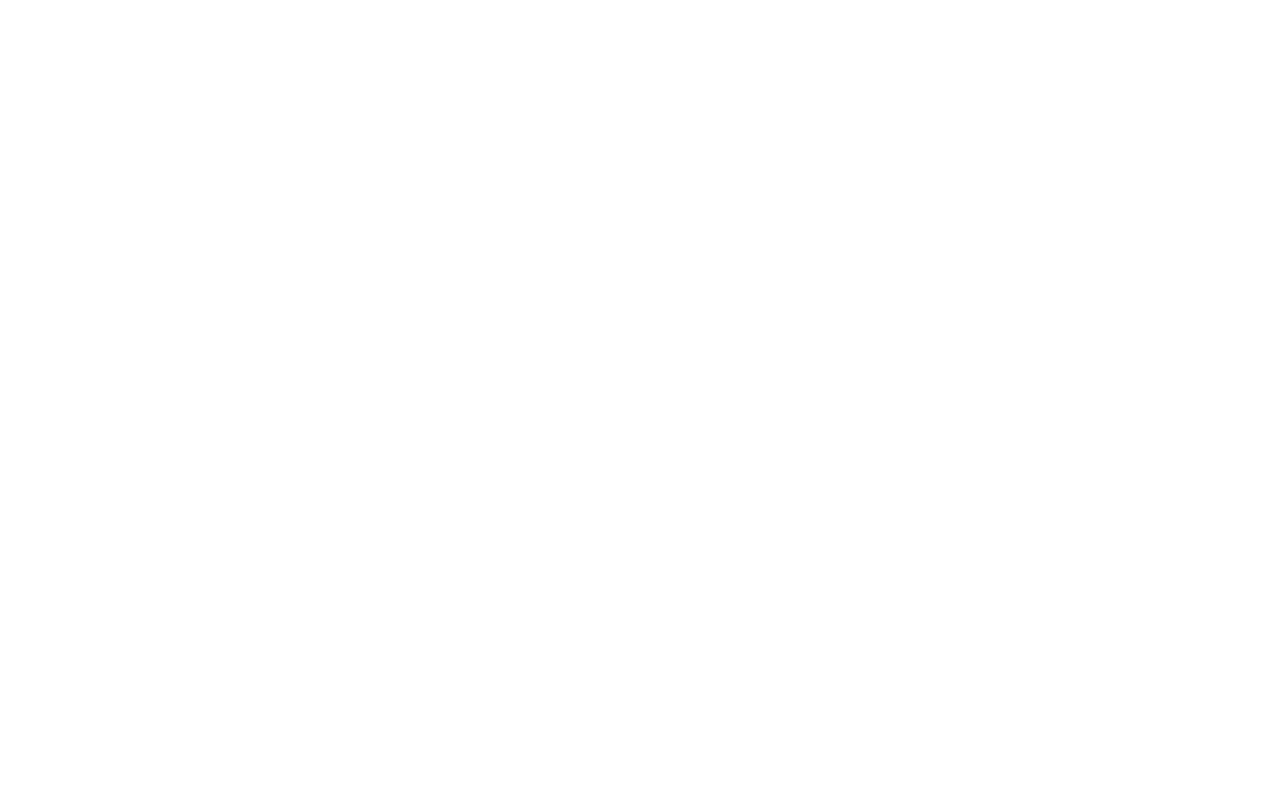
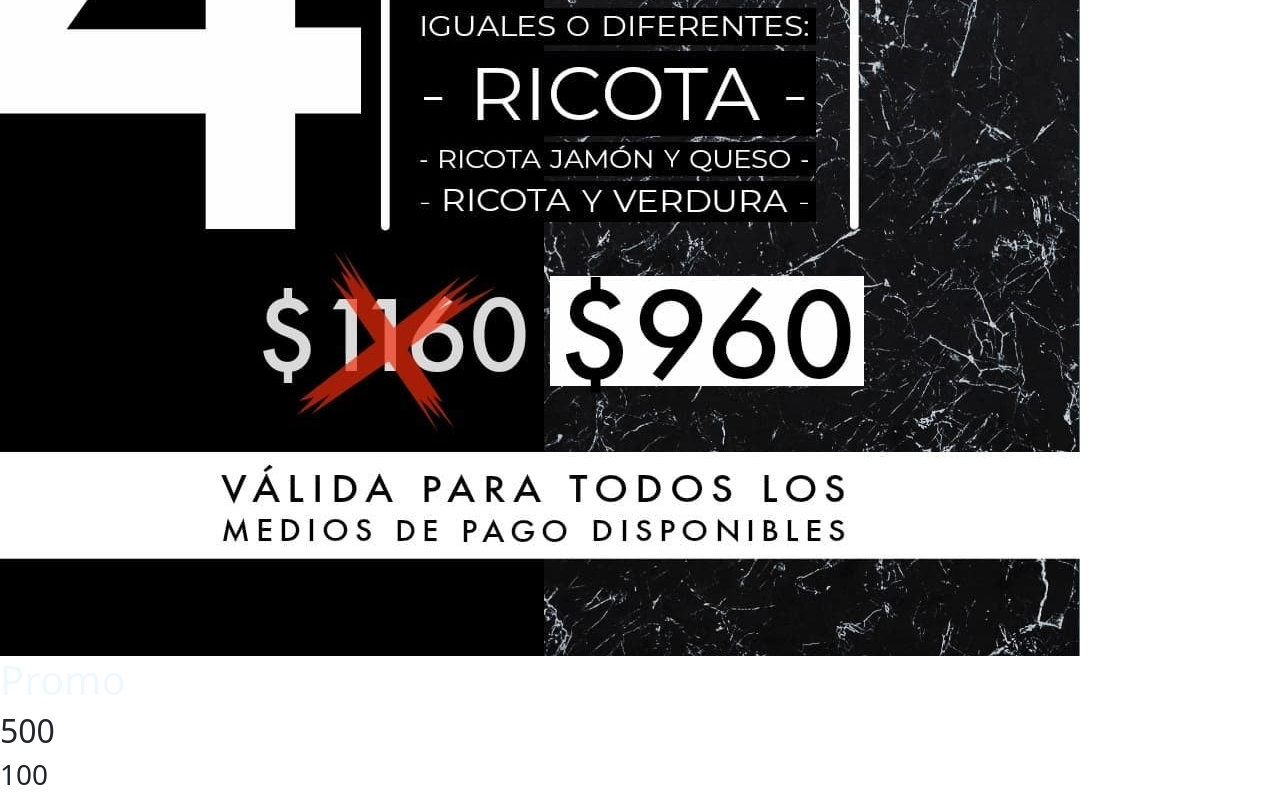
Before and after one commit to eddipietro/proyecto-react-dipietro, a React (Create React App) app: page / in a window 1280 px wide. Shown: the part 2288-3088 px from the top of the page. Before the commit the page ends 1825 px from the top, so only its background shows below. Built offline with nearby package versions, Linux system fonts and the light colour scheme.

Commit message:
Desafio ItemDetail

```diff
--- a/package.json
+++ b/package.json
@@ -13,6 +13,7 @@
     "bootstrap": "^5.2.0-beta1",
     "react": "^18.2.0",
     "react-dom": "^18.2.0",
+    "react-router-dom": "^6.3.0",
     "react-scripts": "5.0.1",
     "reactstrap": "^9.1.1",
     "web-vitals": "^2.1.4"
--- a/src/App.js
+++ b/src/App.js
@@ -1,15 +1,27 @@
 import Header from './Components/Header/Header'
 import ItemListContainer from './Components/ItemListContainer/ItemListContainer'
 import ItemCount from './Components/ItemCount/itemCount'
+import { BrowserRouter } from 'react-router-dom'
 
+//aca falta importar lo de browser router
+import {
+   //BrowserRouter,
+   Router,
+   Route,
+} from "react-router-dom"
+import ItemDetailContainer from './Components/ItemDetailConainer/ItemDetailContainer'
 
 const App = () =>{
   return (
-    <>
-     < Header />
-     < ItemCount stock={5} name={'Canelones'}/>
-     < ItemListContainer saludo="Bienvenidos a mi Ecommerce"/>
-    </>
+    //aca falta importar lo de brouser router <BrouserRouter></>
+
+    < BrowserRouter>
+       < Header />
+       < ItemCount stock={5} name={'Canelones'}/>
+       < ItemListContainer saludo="Bienvenidos a mi Ecommerce"/>
+       < ItemDetailContainer />
+    </BrowserRouter>
+
   )
 }
 
--- /dev/null
+++ b/src/Components/ItemDetailConainer/ItemDetail.js
@@ -0,0 +1,23 @@
+import React from 'react'
+import Item from '../Item/Item'
+import ItemDetailContainer from './ItemDetailContainer'
+import ItemCount from '../ItemCount/itemCount'
+
+function ItemDetail({ destacado }) {
+    // const {productList}=props
+    return (
+        <div>
+            <h3>Producto Destacado</h3>
+            <img src={destacado.image} alt={destacado.name}  widht="400" />
+                <div>
+                    <h1>{destacado.name}</h1>
+                    <h2>{destacado.price}</h2>
+                    <h3>{destacado.stock}</h3>
+
+
+                </div>
+        </div>
+    )
+}
+
+export default ItemDetail
--- /dev/null
+++ b/src/Components/ItemDetailConainer/ItemDetailContainer.js
@@ -0,0 +1,28 @@
+import { useEffect, useState } from "react"
+import ItemDetail from "../ItemDetailConainer/ItemDetail"
+import { getData } from "../../mocks/fakeApi"
+import { getProd } from "../../mocks/fakeApi"
+
+const ItemDetailContainer = ({ saludo }) => {
+  const [destacado, setDestacado]=useState({})
+  const [loading, setLoading]=useState(true)
+
+
+    useEffect(()=> {
+      getProd()
+         .then((result)=>setDestacado(result))
+         .catch((error)=> console.log(error))
+         .finally(()=> setLoading(false) )
+    }, [])
+
+    console.log(destacado)
+    return(
+        <div>
+
+         {loading ? <p>Cargando...</p> :  <ItemDetail destacado={destacado}/> }
+
+      </div>
+
+    )
+}
+export default ItemDetailContainer
--- a/src/mocks/fakeApi.js
+++ b/src/mocks/fakeApi.js
@@ -5,6 +5,7 @@
 import caseritos from '../assest/caseritos.jpg'
 import canelones from '../assest/canelones.jpg'
 import lasagna from '../assest/lasagna.jpg'
+import promo from '../assest/promo1.jpg'
 
 const productos = [
     {id:'01', name:'ravioles', price:200, img: ravioles , stock:100},
@@ -16,6 +17,14 @@
     {id:'07', name:'lasagna', price:200, img:lasagna, stock:100}
   ]
 
+  const destacado = {
+    id: 1,
+    name: 'Promo',
+    price: 500,
+    stock: 100,
+    image: promo
+  }
+
   export const getData =new Promise ((resolve, reject)=> {
     let condicion = true
       setTimeout(()=>{
@@ -26,3 +35,11 @@
         }
       },2000)
   })
+
+  export const getProd = () => {
+      return new Promise((resolve, reject) => {
+          setTimeout(() => {
+            resolve(destacado);
+          },2000);
+      });
+  };
```
Also changed, not shown: 1 other file (tests, documents, lock files or other folders).
